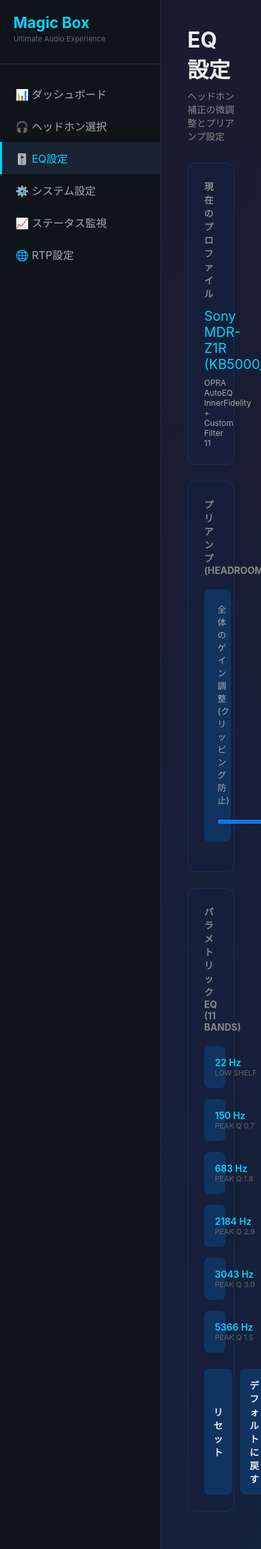
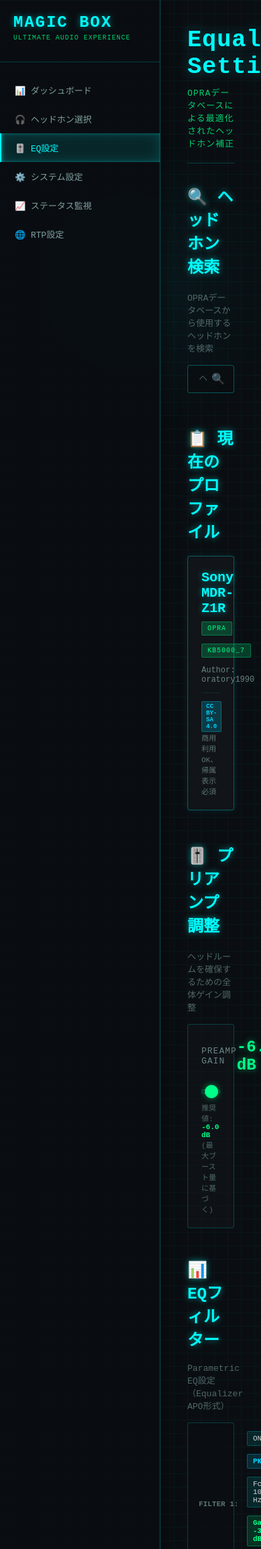
Before and after one commit to michihitoTakami/totton_audio_project, a FastAPI app: page /mockup/eq in a window 390 px wide. Shown: the top 2313 px of the page at 67% size. Run offline with FastAPI, Linux system fonts and the light colour scheme.

Commit message:
#398 Create EQ settings page with static HTML and dashboard improvements
Dashboard updates:
- Changed "ヘッドホン選択" to "最適イコライザ設定" for clarity
- Changed "ヘッドホン" label to "イコライザ設定" in current settings
- Increased "現在の設定" font size to 24px with cyan glow
- Fixed sidebar links to use absolute paths (/mockup/*)
- Removed unused get_dashboard_html() function from mockup.py

New EQ page:
- Created static HTML page with OPRA database integration
- Search interface for headphone selection
- Profile display with metadata (OPRA, KB5000_7, author)
- CC BY-SA 4.0 license information display
- Preamp slider control (-20 to 0 dB)
- EQ filters display with 6 mock parametric filters
- Action buttons (Apply, Copy, Disable)
- Interactive JavaScript with toast notifications
- Cyber/HUD design theme consistent with dashboard

All pages now use static HTML files for simpler maintenance.

🤖 Generated with [Claude Code](https://claude.com/claude-code)

Co-Authored-By: Claude <noreply@anthropic.com>

```diff
--- a/web/routers/mockup.py
+++ b/web/routers/mockup.py
@@ -6,7 +6,6 @@ from fastapi import APIRouter
 from fastapi.responses import HTMLResponse, FileResponse
 
 from web.templates.mockup import (
-    get_eq_html,
     get_headphones_html,
     get_rtp_html,
     get_status_html,
@@ -33,8 +32,9 @@ async def get_headphones():
 
 @router.get("/eq", response_class=HTMLResponse)
 async def get_eq():
-    """Return EQ settings mockup page"""
-    return get_eq_html()
+    """Return EQ settings mockup page (static HTML)"""
+    eq_path = Path(__file__).parent.parent / "static" / "mockup" / "eq.html"
+    return FileResponse(eq_path)
 
 
 @router.get("/system", response_class=HTMLResponse)
--- /dev/null
+++ b/web/static/mockup/eq.html
@@ -0,0 +1,184 @@
+<!DOCTYPE html>
+<html lang="ja">
+<head>
+    <meta charset="UTF-8">
+    <meta name="viewport" content="width=device-width, initial-scale=1.0">
+    <title>Magic Box - イコライザ設定</title>
+    <link rel="stylesheet" href="/static/mockup/styles.css">
+</head>
+<body>
+    <!-- Sidebar -->
+    <nav class="sidebar">
+        <div class="logo">
+            <h1>MAGIC BOX</h1>
+            <div class="tagline">Ultimate Audio Experience</div>
+        </div>
+        <a href="/mockup/dashboard" class="nav-item">📊 ダッシュボード</a>
+        <a href="/mockup/headphones" class="nav-item">🎧 ヘッドホン選択</a>
+        <a href="/mockup/eq" class="nav-item active">🎚️ EQ設定</a>
+        <a href="/mockup/system" class="nav-item">⚙️ システム設定</a>
+        <a href="/mockup/status" class="nav-item">📈 ステータス監視</a>
+        <a href="/mockup/rtp" class="nav-item">🌐 RTP設定</a>
+    </nav>
+
+    <!-- Main Content -->
+    <div class="main-content">
+        <div class="page-header">
+            <h2>Equalizer Settings</h2>
+            <div class="subtitle">OPRAデータベースによる最適化されたヘッドホン補正</div>
+        </div>
+
+        <!-- Search Section -->
+        <div class="control-section">
+            <h2>🔍 ヘッドホン検索</h2>
+            <div class="description">OPRAデータベースから使用するヘッドホンを検索</div>
+            <div class="search-container">
+                <input type="text" id="headphoneSearch" class="search-input"
+                       placeholder="ヘッドホン名で検索... (例: Sony MDR-Z1R, Sennheiser HD 800)"
+                       autocomplete="off">
+                <div class="search-icon">🔍</div>
+            </div>
+            <div class="search-results" id="searchResults" style="display:none;">
+                <!-- Mock results -->
+                <div class="search-result-item" data-name="Sony MDR-Z1R" data-author="oratory1990">
+                    <div class="result-name">Sony MDR-Z1R</div>
+                    <div class="result-meta">OPRA • KB5000_7 • oratory1990</div>
+                </div>
+                <div class="search-result-item" data-name="Sennheiser HD 800" data-author="crinacle">
+                    <div class="result-name">Sennheiser HD 800</div>
+                    <div class="result-meta">OPRA • KB5000_7 • crinacle</div>
+                </div>
+                <div class="search-result-item" data-name="Audeze LCD-5" data-author="oratory1990">
+                    <div class="result-name">Audeze LCD-5</div>
+                    <div class="result-meta">OPRA • KB5000_7 • oratory1990</div>
+                </div>
+            </div>
+        </div>
+
+        <!-- Current Profile -->
+        <div class="control-section">
+            <h2>📋 現在のプロファイル</h2>
+            <div class="eq-profile-card">
+                <div class="profile-header">
+                    <div class="profile-name" id="profileName">Sony MDR-Z1R</div>
+                    <div class="profile-meta">
+                        <span class="meta-badge">OPRA</span>
+                        <span class="meta-badge">KB5000_7</span>
+                        <span class="meta-author">Author: oratory1990</span>
+                    </div>
+                </div>
+                <div class="profile-license">
+                    <span class="license-badge">CC BY-SA 4.0</span>
+                    商用利用OK、帰属表示必須
+                </div>
+            </div>
+        </div>
+
+        <!-- Preamp Section -->
+        <div class="control-section">
+            <h2>🎚️ プリアンプ調整</h2>
+            <div class="description">ヘッドルームを確保するための全体ゲイン調整</div>
+            <div class="preamp-control">
+                <div class="preamp-display">
+                    <div class="preamp-label">Preamp Gain</div>
+                    <div class="preamp-value" id="preampValue">-6.0 dB</div>
+                </div>
+                <input type="range" id="preampSlider" class="preamp-slider"
+                       min="-20" max="0" step="0.1" value="-6.0">
+                <div class="preamp-hint">
+                    推奨値: <span class="hint-value">-6.0 dB</span> (最大ブースト量に基づく)
+                </div>
+            </div>
+        </div>
+
+        <!-- EQ Filters Display -->
+        <div class="control-section">
+            <h2>📊 EQフィルター</h2>
+            <div class="description">Parametric EQ設定（Equalizer APO形式）</div>
+            <div class="eq-filters-container" id="eqFilters">
+                <!-- Mock EQ filters -->
+                <div class="eq-filter-item">
+                    <div class="filter-index">Filter 1:</div>
+                    <div class="filter-params">
+                        <span class="param">ON</span>
+                        <span class="param type">PK</span>
+                        <span class="param">Fc 105 Hz</span>
+                        <span class="param gain">Gain -3.9 dB</span>
+                        <span class="param">Q 0.7</span>
+                    </div>
+                </div>
+                <div class="eq-filter-item">
+                    <div class="filter-index">Filter 2:</div>
+                    <div class="filter-params">
+                        <span class="param">ON</span>
+                        <span class="param type">PK</span>
+                        <span class="param">Fc 720 Hz</span>
+                        <span class="param gain">Gain -1.8 dB</span>
+                        <span class="param">Q 1.1</span>
+                    </div>
+                </div>
+                <div class="eq-filter-item">
+                    <div class="filter-index">Filter 3:</div>
+                    <div class="filter-params">
+                        <span class="param">ON</span>
+                        <span class="param type">PK</span>
+                        <span class="param">Fc 2170 Hz</span>
+                        <span class="param gain">Gain 3.8 dB</span>
+                        <span class="param">Q 2.9</span>
+                    </div>
+                </div>
+                <div class="eq-filter-item">
+                    <div class="filter-index">Filter 4:</div>
+                    <div class="filter-params">
+                        <span class="param">ON</span>
+                        <span class="param type">PK</span>
+                        <span class="param">Fc 3270 Hz</span>
+                        <span class="param gain">Gain -4.5 dB</span>
+                        <span class="param">Q 3.5</span>
+                    </div>
+                </div>
+                <div class="eq-filter-item">
+                    <div class="filter-index">Filter 5:</div>
+                    <div class="filter-params">
+                        <span class="param">ON</span>
+                        <span class="param type">PK</span>
+                        <span class="param">Fc 5366 Hz</span>
+                        <span class="param gain">Gain 2.8 dB</span>
+                        <span class="param">Q 1.5</span>
+                    </div>
+                </div>
+                <div class="eq-filter-item">
+                    <div class="filter-index">Filter 6:</div>
+                    <div class="filter-params">
+                        <span class="param">ON</span>
+                        <span class="param type">PK</span>
+                        <span class="param">Fc 7800 Hz</span>
+                        <span class="param gain">Gain 5.2 dB</span>
+                        <span class="param">Q 4.8</span>
+                    </div>
+                </div>
+            </div>
+        </div>
+
+        <!-- Action Buttons -->
+        <div class="control-section">
+            <div class="action-buttons">
+                <button class="action-btn primary">
+                    <div class="btn-icon">✓</div>
+                    <div class="btn-text">適用</div>
+                </button>
+                <button class="action-btn secondary">
+                    <div class="btn-icon">📋</div>
+                    <div class="btn-text">コピー</div>
+                </button>
+                <button class="action-btn danger">
+                    <div class="btn-icon">✕</div>
+                    <div class="btn-text">無効化</div>
+                </button>
+            </div>
+        </div>
+    </div>
+
+    <script src="/static/mockup/eq.js"></script>
+</body>
+</html>
--- /dev/null
+++ b/web/static/mockup/eq.js
@@ -0,0 +1,93 @@
+// EQ Page Interactive Features
+
+document.addEventListener('DOMContentLoaded', () => {
+    // Elements
+    const searchInput = document.getElementById('headphoneSearch');
+    const searchResults = document.getElementById('searchResults');
+    const profileName = document.getElementById('profileName');
+    const preampSlider = document.getElementById('preampSlider');
+    const preampValue = document.getElementById('preampValue');
+
+    // Search functionality
+    searchInput.addEventListener('input', (e) => {
+        const query = e.target.value.trim().toLowerCase();
+        if (query.length > 0) {
+            searchResults.style.display = 'block';
+            // Filter results
+            const items = searchResults.querySelectorAll('.search-result-item');
+            items.forEach(item => {
+                const name = item.dataset.name.toLowerCase();
+                if (name.includes(query)) {
+                    item.style.display = 'flex';
+                } else {
+                    item.style.display = 'none';
+                }
+            });
+        } else {
+            searchResults.style.display = 'none';
+        }
+    });
+
+    // Search result selection
+    searchResults.addEventListener('click', (e) => {
+        const item = e.target.closest('.search-result-item');
+        if (item) {
+            const name = item.dataset.name;
+            const author = item.dataset.author;
+            profileName.textContent = name;
+            searchInput.value = name;
+            searchResults.style.display = 'none';
+            showToast(`プロファイルを選択: ${name}`);
+        }
+    });
+
+    // Hide search results when clicking outside
+    document.addEventListener('click', (e) => {
+        if (!searchInput.contains(e.target) && !searchResults.contains(e.target)) {
+            searchResults.style.display = 'none';
+        }
+    });
+
+    // Preamp slider
+    preampSlider.addEventListener('input', (e) => {
+        const value = parseFloat(e.target.value).toFixed(1);
+        preampValue.textContent = `${value} dB`;
+    });
+
+    // Action buttons
+    const actionButtons = document.querySelectorAll('.action-btn');
+    actionButtons.forEach(btn => {
+        btn.addEventListener('click', () => {
+            const btnText = btn.querySelector('.btn-text').textContent;
+            if (btnText === '適用') {
+                showToast('EQ設定を適用しました');
+            } else if (btnText === 'コピー') {
+                showToast('EQ設定をクリップボードにコピーしました');
+            } else if (btnText === '無効化') {
+                showToast('EQ設定を無効化しました');
+            }
+        });
+    });
+
+    // Toast notification
+    function showToast(message) {
+        const existingToast = document.querySelector('.toast');
+        if (existingToast) {
+            existingToast.remove();
+        }
+
+        const toast = document.createElement('div');
+        toast.className = 'toast';
+        toast.textContent = message;
+        document.body.appendChild(toast);
+
+        setTimeout(() => {
+            toast.classList.add('show');
+        }, 10);
+
+        setTimeout(() => {
+            toast.classList.remove('show');
+            setTimeout(() => toast.remove(), 300);
+        }, 3000);
+    }
+});
--- a/web/static/mockup/styles.css
+++ b/web/static/mockup/styles.css
@@ -131,15 +131,14 @@ body::before {
 
 /* Current Status (dashboard specific) */
 .current-status {
-    margin-bottom: 40px;
+    margin-bottom: 48px;
 }
 
 .current-status h3 {
-    font-size: 14px;
-    color: rgba(128, 160, 160, 0.8);
-    margin-bottom: 16px;
-    text-transform: uppercase;
-    letter-spacing: 2px;
+    font-size: 24px;
+    color: #00ffff;
+    margin-bottom: 20px;
+    text-shadow: 0 0 10px rgba(0, 255, 255, 0.5);
 }
 
 .status-display {
@@ -447,6 +446,283 @@ body::before {
     text-shadow: 0 0 10px rgba(255, 170, 0, 0.5);
 }
 
+/* EQ Page Styles */
+.eq-profile-card {
+    background: rgba(18, 22, 26, 0.9);
+    border: 1px solid rgba(0, 255, 255, 0.3);
+    border-radius: 4px;
+    padding: 20px;
+    box-shadow: 0 0 10px rgba(0, 255, 255, 0.1);
+}
+
+.profile-header {
+    margin-bottom: 12px;
+}
+
+.profile-name {
+    font-size: 20px;
+    color: #00ffff;
+    font-weight: 600;
+    margin-bottom: 8px;
+    text-shadow: 0 0 10px rgba(0, 255, 255, 0.5);
+}
+
+.profile-meta {
+    display: flex;
+    align-items: center;
+    gap: 12px;
+    flex-wrap: wrap;
+}
+
+.meta-badge {
+    display: inline-block;
+    padding: 4px 8px;
+    background: rgba(0, 255, 136, 0.2);
+    border: 1px solid rgba(0, 255, 136, 0.3);
+    border-radius: 2px;
+    font-size: 10px;
+    color: #00ff88;
+    text-transform: uppercase;
+    letter-spacing: 1px;
+}
+
+.meta-author {
+    font-size: 12px;
+    color: rgba(128, 160, 160, 0.8);
+}
+
+.profile-license {
+    margin-top: 12px;
+    padding-top: 12px;
+    border-top: 1px solid rgba(0, 255, 255, 0.1);
+    font-size: 11px;
+    color: rgba(128, 160, 160, 0.7);
+}
+
+.license-badge {
+    display: inline-block;
+    padding: 2px 6px;
+    background: rgba(0, 212, 255, 0.2);
+    border: 1px solid rgba(0, 212, 255, 0.3);
+    border-radius: 2px;
+    font-size: 9px;
+    color: #00d4ff;
+    margin-right: 8px;
+    font-weight: 600;
+}
+
+/* Preamp Control */
+.preamp-control {
+    background: rgba(18, 22, 26, 0.6);
+    border: 1px solid rgba(0, 255, 255, 0.2);
+    border-radius: 4px;
+    padding: 20px;
+}
+
+.preamp-display {
+    display: flex;
+    justify-content: space-between;
+    align-items: center;
+    margin-bottom: 16px;
+}
+
+.preamp-label {
+    font-size: 13px;
+    color: rgba(128, 160, 160, 0.8);
+    text-transform: uppercase;
+    letter-spacing: 1px;
+}
+
+.preamp-value {
+    font-size: 24px;
+    color: #00ff88;
+    font-weight: 600;
+    text-shadow: 0 0 10px rgba(0, 255, 136, 0.5);
+    font-family: 'Courier New', monospace;
+}
+
+.preamp-slider {
+    width: 100%;
+    height: 6px;
+    background: rgba(10, 14, 18, 0.8);
+    border: 1px solid rgba(0, 255, 255, 0.3);
+    border-radius: 3px;
+    outline: none;
+    -webkit-appearance: none;
+    margin-bottom: 12px;
+}
+
+.preamp-slider::-webkit-slider-thumb {
+    -webkit-appearance: none;
+    appearance: none;
+    width: 20px;
+    height: 20px;
+    background: #00ff88;
+    border-radius: 50%;
+    cursor: pointer;
+    box-shadow: 0 0 10px rgba(0, 255, 136, 0.5);
+    transition: all 0.2s;
+}
+
+.preamp-slider::-webkit-slider-thumb:hover {
+    background: #00ffaa;
+    box-shadow: 0 0 15px rgba(0, 255, 136, 0.7);
+    transform: scale(1.1);
+}
+
+.preamp-slider::-moz-range-thumb {
+    width: 20px;
+    height: 20px;
+    background: #00ff88;
+    border-radius: 50%;
+    cursor: pointer;
+    border: none;
+    box-shadow: 0 0 10px rgba(0, 255, 136, 0.5);
+    transition: all 0.2s;
+}
+
+.preamp-hint {
+    font-size: 11px;
+    color: rgba(128, 160, 160, 0.6);
+}
+
+.hint-value {
+    color: #00ff88;
+    font-weight: 600;
+}
+
+/* EQ Filters Display */
+.eq-filters-container {
+    display: flex;
+    flex-direction: column;
+    gap: 8px;
+}
+
+.eq-filter-item {
+    display: flex;
+    align-items: center;
+    gap: 12px;
+    background: rgba(10, 14, 18, 0.6);
+    border: 1px solid rgba(0, 255, 255, 0.2);
+    border-radius: 4px;
+    padding: 12px 16px;
+    transition: all 0.2s;
+}
+
+.eq-filter-item:hover {
+    border-color: rgba(0, 255, 255, 0.4);
+    background: rgba(10, 14, 18, 0.8);
+}
+
+.filter-index {
+    font-size: 11px;
+    color: rgba(128, 160, 160, 0.7);
+    text-transform: uppercase;
+    min-width: 60px;
+    font-weight: 600;
+}
+
+.filter-params {
+    display: flex;
+    gap: 12px;
+    flex-wrap: wrap;
+    flex: 1;
+}
+
+.param {
+    padding: 4px 8px;
+    background: rgba(0, 255, 255, 0.1);
+    border: 1px solid rgba(0, 255, 255, 0.2);
+    border-radius: 2px;
+    font-size: 11px;
+    color: rgba(224, 224, 224, 0.9);
+    font-family: 'Courier New', monospace;
+}
+
+.param.type {
+    background: rgba(0, 212, 255, 0.15);
+    border-color: rgba(0, 212, 255, 0.3);
+    color: #00d4ff;
+    font-weight: 600;
+}
+
+.param.gain {
+    background: rgba(0, 255, 136, 0.15);
+    border-color: rgba(0, 255, 136, 0.3);
+    color: #00ff88;
+    font-weight: 600;
+}
+
+/* Action Buttons */
+.action-buttons {
+    display: grid;
+    grid-template-columns: repeat(auto-fit, minmax(140px, 1fr));
+    gap: 16px;
+}
+
+.action-btn {
+    display: flex;
+    flex-direction: column;
+    align-items: center;
+    gap: 8px;
+    padding: 20px;
+    border: 1px solid rgba(0, 255, 255, 0.3);
+    border-radius: 4px;
+    background: rgba(10, 14, 18, 0.8);
+    cursor: pointer;
+    transition: all 0.3s;
+    font-family: 'Courier New', monospace;
+}
+
+.action-btn .btn-icon {
+    font-size: 24px;
+    filter: drop-shadow(0 0 5px rgba(0, 255, 255, 0.3));
+}
+
+.action-btn .btn-text {
+    font-size: 13px;
+    color: rgba(224, 224, 224, 0.9);
+    font-weight: 600;
+}
+
+.action-btn:hover {
+    transform: translateY(-4px);
+    box-shadow: 0 0 20px rgba(0, 255, 255, 0.2);
+}
+
+.action-btn.primary {
+    border-color: rgba(0, 255, 136, 0.5);
+}
+
+.action-btn.primary:hover {
+    background: rgba(0, 255, 136, 0.1);
+    border-color: #00ff88;
+    box-shadow: 0 0 20px rgba(0, 255, 136, 0.3);
+}
+
+.action-btn.primary .btn-text {
+    color: #00ff88;
+}
+
+.action-btn.secondary:hover {
+    background: rgba(0, 255, 255, 0.05);
+    border-color: #00ffff;
+}
+
+.action-btn.danger {
+    border-color: rgba(255, 68, 68, 0.5);
+}
+
+.action-btn.danger:hover {
+    background: rgba(255, 68, 68, 0.1);
+    border-color: #ff4444;
+    box-shadow: 0 0 20px rgba(255, 68, 68, 0.3);
+}
+
+.action-btn.danger .btn-text {
+    color: #ff6b6b;
+}
+
 /* Toast Notifications (animations) */
 @keyframes slideIn {
     from {
```
Also changed, not shown: web/static/mockup/dashboard.html (+8 -8 lines), web/templates/mockup.py (+0 -98 lines), docs/api/openapi.json.
